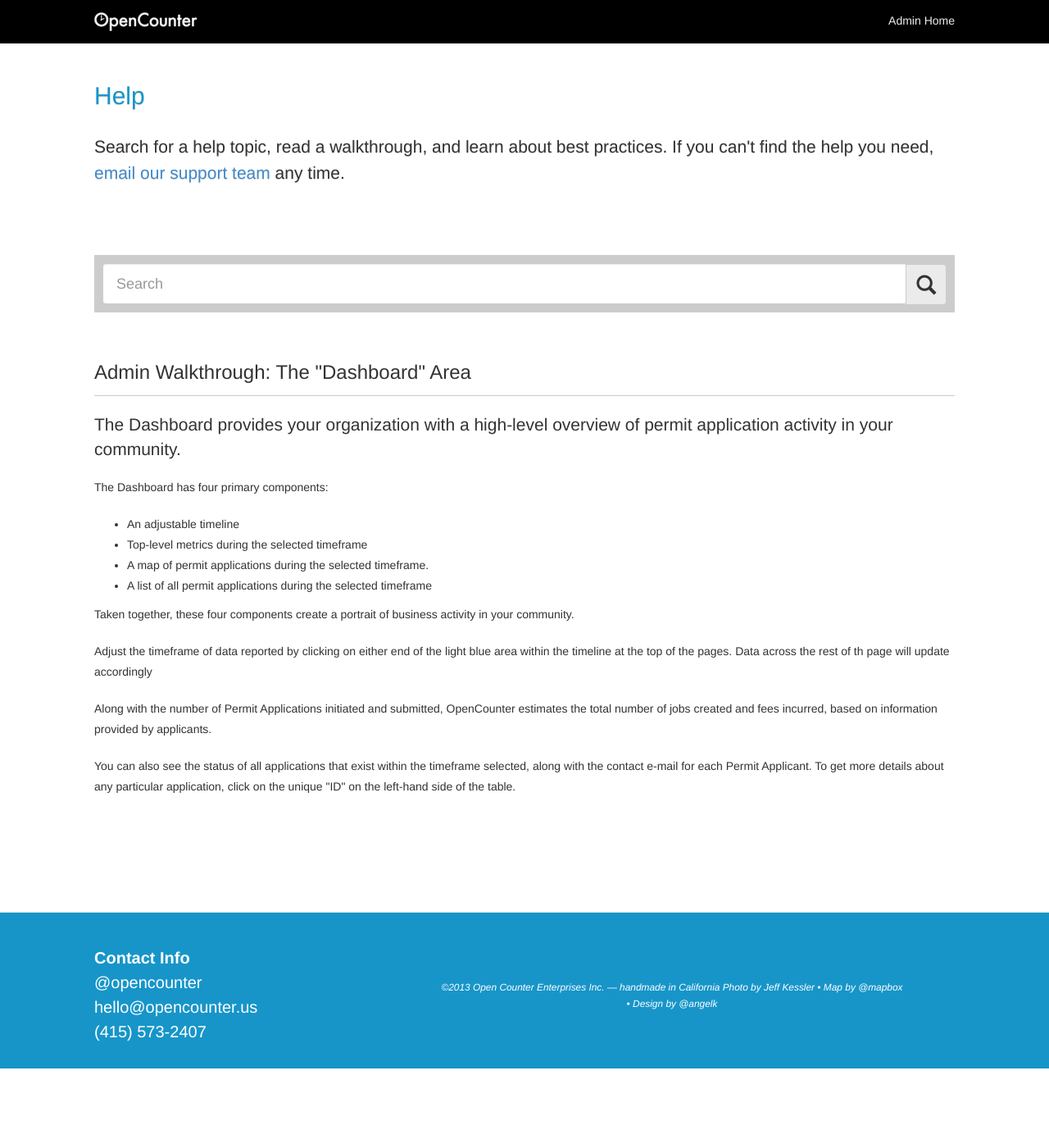
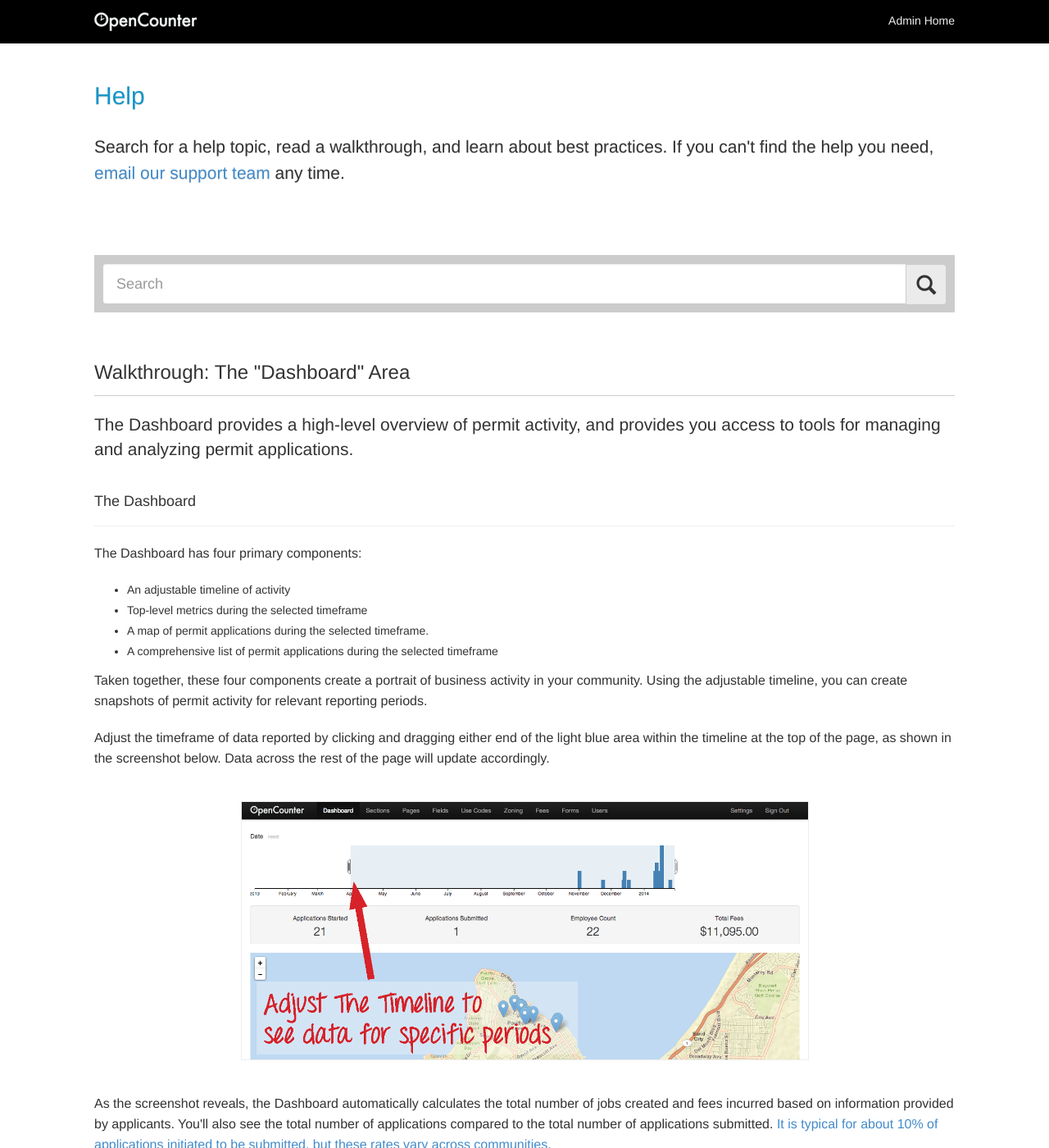
Before and after one commit to opencounter/helpdesk, a Jekyll site: the page built from _posts/2014-01-02-walkthrough-dashboard.html, in a window 1280 px wide and 1400 px high. Shown: the whole window at 82% size. Built offline with Jekyll 4.4.1, drawn with Linux system fonts in a browser that asks for light colours; nearby versions of some CDN libraries; Markdown is read by kramdown in place of the engine named in the settings; comment, search, counter and statistics services are not loaded; some of the changed text lies outside the part shown.

Commit message:
dashboard walkthrough now reflects style that will follow for all walktrhoughs

```diff
--- a/_posts/2014-01-02-walkthrough-dashboard.html
+++ b/_posts/2014-01-02-walkthrough-dashboard.html
@@ -7,22 +7,50 @@ lead: ""
 base_url: "../"
 ---
 
-<h3>Admin Walkthrough: The "Dashboard" Area</h3>
+<h3>Walkthrough: The "Dashboard" Area</h3>
 
-<p class="lead">The Dashboard provides your organization with a high-level overview of permit application activity in your community.</p>
+<p class="lead">The Dashboard provides a high-level overview of permit activity, and provides you access to tools for managing and analyzing permit applications.</p>
 
-<p>The Dashboard has four primary components:</p>
-<ul>
-  <li>An adjustable timeline</li>
-  <li>Top-level metrics during the selected timeframe</li>
-  <li>A map of permit applications during the selected timeframe.</li>
-  <li>A list of all permit applications during the selected timeframe</li>
-</ul>
+<div class="bs-docs-section">
+	<div class="page-header">
+  		<h4>The Dashboard</h4>
+	</div>
+		<p>The Dashboard has four primary components:</p>
+		<ul>
+		  <li>An adjustable timeline of activity</li>
+		  <li>Top-level metrics during the selected timeframe</li>
+		  <li>A map of permit applications during the selected timeframe.</li>
+		  <li>A comprehensive list of permit applications during the selected timeframe</li>
+		</ul>
 
-<p>Taken together, these four components create a portrait of business activity in your community.</p>
+		<p>Taken together, these four components create a portrait of business activity in your community. Using the adjustable timeline, you can create snapshots of permit activity for relevant reporting periods.</p>
 
-<p>Adjust the timeframe of data reported by clicking on either end of the light blue area within the timeline at the top of the pages. Data across the rest of th page will update accordingly</p>
+		<p>Adjust the timeframe of data reported by clicking and dragging either end of the light blue area within the timeline at the top of the page, as shown in the screenshot below. Data across the rest of the page will update accordingly.</p>
 
-<p>Along with the number of Permit Applications initiated and submitted, OpenCounter estimates the total number of jobs created and fees incurred, based on information provided by applicants.</p>
+		<img class="walkthrough-screenshot" src="/assets/img/walkthrough-dashboard-timeline.png">
 
-<p>You can also see the status of all applications that exist within the timeframe selected, along with the contact e-mail for each Permit Applicant. To get more details about any particular application, click on the unique "ID" on the left-hand side of the table.</p>
+		<p>As the screenshot reveals, the Dashboard automatically calculates the total number of jobs created and fees incurred based on information provided by applicants. You'll also see the total number of applications compared to the total number of applications submitted. <a href="/normal-app-complettion-rate.html">It is typical for about 10% of applications initiated to be submitted, but these rates vary across communities.</a></p>
+
+		<p>You can also see the status of all applications that exist within the timeframe selected, along with the contact e-mail for each <b class="term-of-art" id="permit-applicant">Permit Applicant</b>. To get more details about any particular application, click on the unique "ID" on the left-hand side of the table, or click the green "Manage Applications" button at the bottom of the page.</p>
+
+</div>
+
+<div class="bs-docs-section">
+	<div class="page-header">
+  		<h4>Managing Applications</h4>
+	</div>
+
+    <p class="lead">Here you can find details about all OpenCounter Applications in your community, and take action relevant to individual applications.</p>
+
+    <p>The Applications page is composed of two tables, one displaying all submitted--or finalized--applications, and another showing those still in progress. Each table displays a few high-level attributes such as the business name, the number of answers provided to date, and contact information for the Permit Applicant. Admin users can attach notes to communicate with one another, view help requests submitted by the applicant, or view details for each application.</p>
+
+    <img class="walkthrough-screenshot" src="/assets/img/walkthrough-dashboard-applications-summary.png">
+
+    <p>On each individual Application page, you'll find a map showing the proposed business location, and the <b class="term-of-art" id="zoning-clearance">Zoning Clearance</b> for the proposed use at the proposed location. A table of fees incurred based on application responses, the information provided in response to each Field, and the sequence of Pages visited by the Applicant are also provided.</p>
+
+    <img class="walkthrough-screenshot" src="/assets/img/walkthrough-dashboard-application-map.png">
+	<img class="walkthrough-screenshot" src="/assets/img/walkthrough-dashboard-application-details.png">
+
+    <p>In the "Downloads" section toward the bottom of the page, you'll find links to download the "Full Application & GIS Response", as well as any <a href="/walkthrough-forms.html">Forms</a> that Admin Users have created. These Forms are composed of select groups of Applicant answers, often corresponding to <b class="term-of-art" id="existing-permit-form">Existing Permit Forms</b> used within <a href="/walktrhough-departments.html">Departments.</a></p>
+
+</div>
--- a/assets/css/docs.css
+++ b/assets/css/docs.css
@@ -1359,6 +1359,14 @@ h1[id] {
   line-height: 25px;
 }
 
+.faq-content p {
+  font-size: 16px;
+}
+
+.faq-content .lead {
+  font-size: 21px;
+}
+
 .faq-container {
   margin-bottom: 40px;
   padding-top: 15px;
@@ -1450,3 +1458,10 @@ h1[id] {
 .walkthroughs ul {
   padding-left: 10px;
 }
+
+.walkthrough-screenshot {
+  display: block;
+  width: 66%;
+  margin: 40px auto;
+  border: 1px solid #eee;
+}
```
Also changed, not shown: configuration.html (+19 -11 lines), assets/img/walkthrough-dashboard-application-details.png (added), assets/img/walkthrough-dashboard-application-map.png (added), assets/img/walkthrough-dashboard-applications-summary.png (added), assets/img/walkthrough-dashboard-timeline.png (added).
